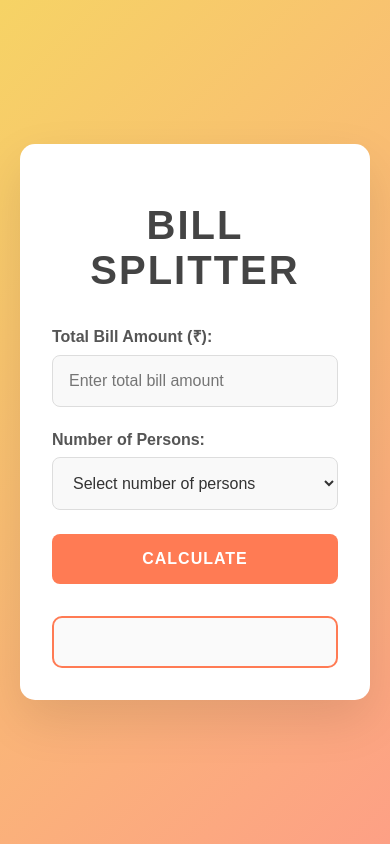
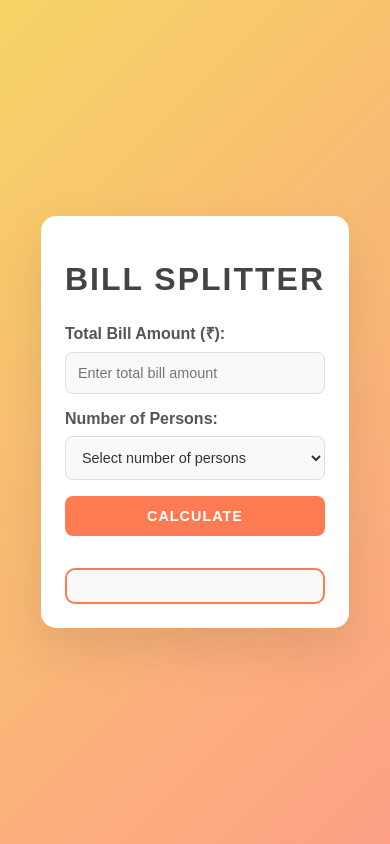
Before and after one commit to toxicandid/Light-Bill-Splitter, a plain HTML site: page index.html in a window 390 px wide. Drawn offline with Linux system fonts and the light colour scheme.

Commit message:
Update styles.css

```diff
--- a/styles.css
+++ b/styles.css
@@ -9,6 +9,7 @@ body {
     margin: 0;
     padding: 0;
     color: #333;
+    overflow: hidden;
 }
 
 /* Container styles */
@@ -19,8 +20,9 @@ body {
     box-shadow: 0 20px 50px rgba(0, 0, 0, 0.1);
     width: 100%;
     max-width: 450px;
-    margin: 0 20px;
+    margin: 20px;
     text-align: center;
+    box-sizing: border-box;
 }
 
 /* Title styles */
@@ -128,3 +130,45 @@ button:hover {
     transform: scale(1.03); /* Slight scaling effect */
     box-shadow: 0 4px 12px rgba(0, 0, 0, 0.1); /* Soft shadow */
 }
+
+/* Responsive styles */
+@media (max-width: 600px) {
+    body {
+        padding: 0 1rem;
+        overflow: auto;
+    }
+
+    .container {
+        width: auto;
+        margin: 20px 10px;
+        padding: 1.5rem;
+    }
+
+    h1 {
+        font-size: 2rem;
+        margin-bottom: 1.5rem;
+    }
+
+    .form-group {
+        margin-bottom: 1rem;
+    }
+
+    input, select {
+        padding: 0.75rem;
+        font-size: 0.9rem;
+    }
+
+    button {
+        padding: 0.75rem;
+        font-size: 0.9rem;
+    }
+
+    .result {
+        padding: 1rem;
+    }
+
+    .result p {
+        padding: 0.75rem;
+        margin: 0.3rem 0;
+    }
+}
```
